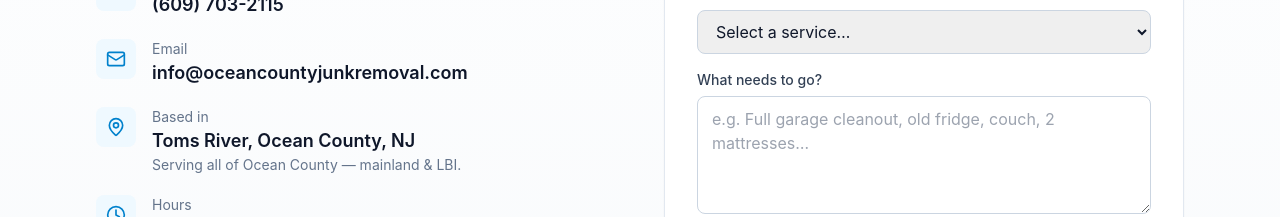
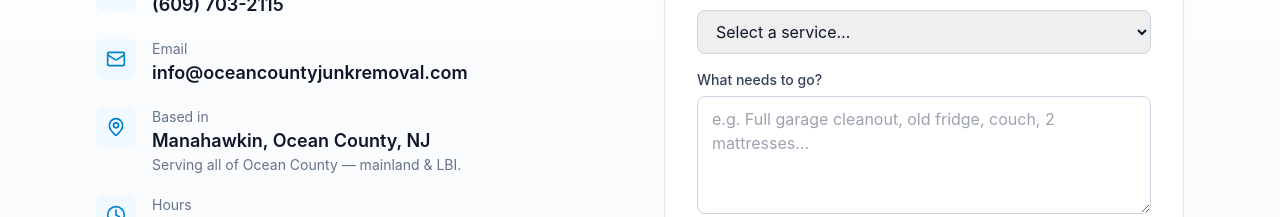
Before and after one commit to connorj0716/ocean-county-junk-removal, a Next.js app: page / in a window 1280 px wide. Shown: the part 3760-3977 px from the top of the page. Built offline with nearby package versions, Linux system fonts and the light colour scheme.

Commit message:
update base location to Manahawkin

```diff
--- a/app/dashboard/estimates/_components/EstimateDocument.tsx
+++ b/app/dashboard/estimates/_components/EstimateDocument.tsx
@@ -63,7 +63,7 @@ export default function EstimateDocument({
           </div>
           <div className="mt-2 text-sm leading-relaxed">
             <div className="font-semibold">Ocean County Junk Removal</div>
-            <div>Toms River, NJ 08753</div>
+            <div>Manahawkin, NJ 08050</div>
             <div>(609) 703-2115</div>
             <div>info@oceancountyjunkremoval.com</div>
           </div>
--- a/app/page.tsx
+++ b/app/page.tsx
@@ -19,9 +19,9 @@ const JSON_LD = {
   priceRange: "$$",
   address: {
     "@type": "PostalAddress",
-    addressLocality: "Toms River",
+    addressLocality: "Manahawkin",
     addressRegion: "NJ",
-    postalCode: "08753",
+    postalCode: "08050",
     addressCountry: "US",
   },
   areaServed: [
--- a/components/site/Contact.tsx
+++ b/components/site/Contact.tsx
@@ -55,7 +55,7 @@ export default function Contact() {
               <div>
                 <dt className="text-sm text-slate-500">Based in</dt>
                 <dd className="text-lg font-semibold text-slate-900">
-                  Toms River, Ocean County, NJ
+                  Manahawkin, Ocean County, NJ
                 </dd>
                 <dd className="text-sm text-slate-500">
                   Serving all of Ocean County — mainland &amp; LBI.
```
